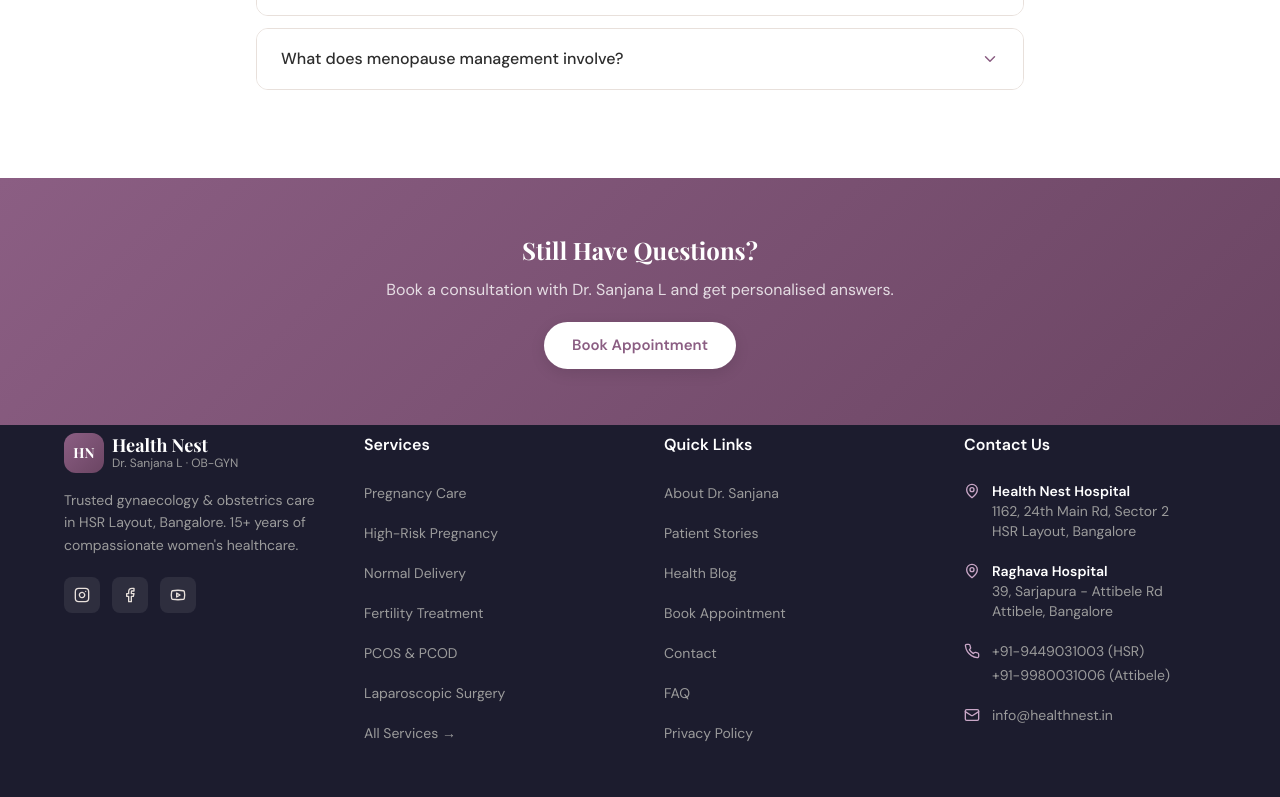
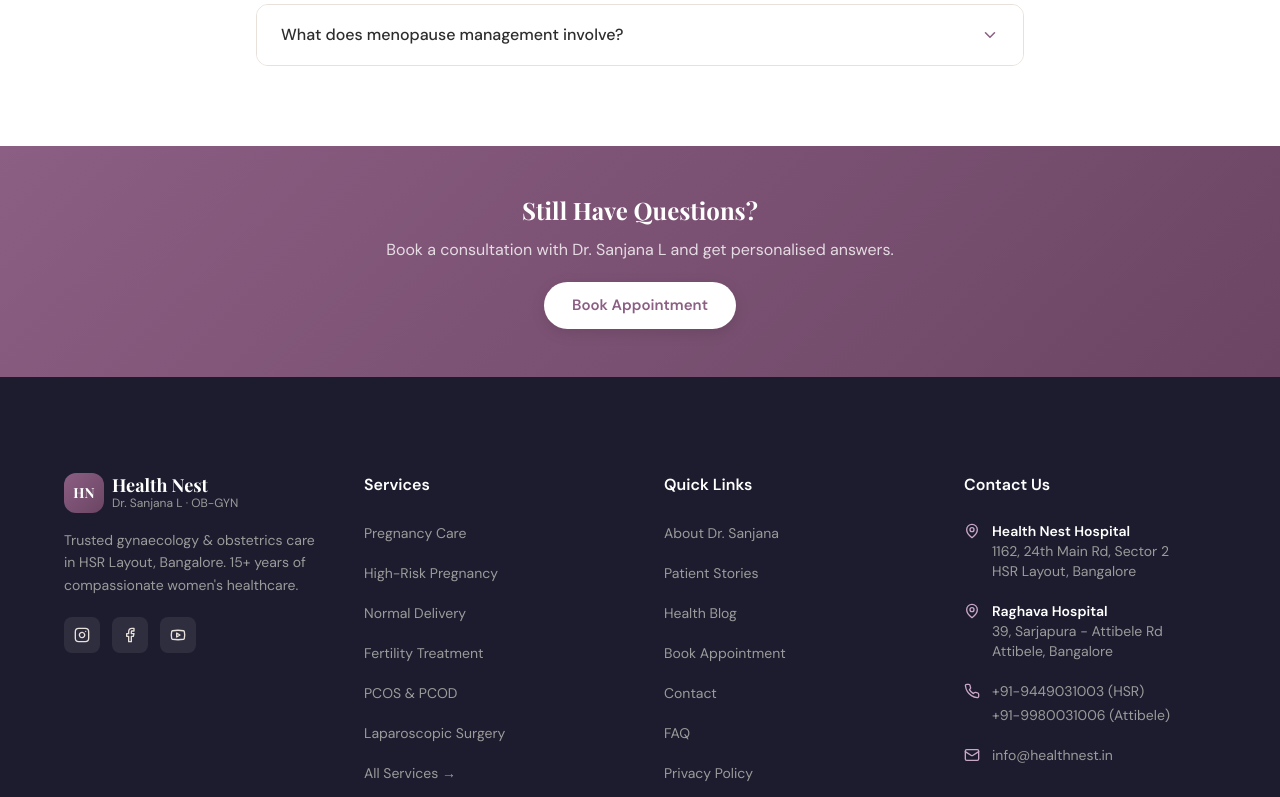
Before and after one commit to adonisarun123/dr-sanjana, a Next.js app: page /faq in a window 1280 px wide. Shown: the part 2000-2797 px from the top of the page. Built offline with nearby package versions, Linux system fonts and the light colour scheme; a web font is replaced by a local one.

Commit message:
fix: revert invalid global container vertical padding & restore proper internal padding directly on Footer

```diff
--- a/app/globals.css
+++ b/app/globals.css
@@ -163,7 +163,7 @@ h1, h2, h3, h4, h5, h6 {
 .container-hn {
   max-width: 1200px;
   margin: 0 auto;
-  padding: 0.5rem 1.5rem;
+  padding: 0 1.5rem;
 }
 
 .accent-line {
--- a/components/Footer.tsx
+++ b/components/Footer.tsx
@@ -24,7 +24,7 @@ const quickLinks = [
 export default function Footer() {
   return (
     <footer style={{ background: '#1C1C2E', color: '#E8E0DB' }} role="contentinfo">
-      <div className="container-hn">
+      <div className="container-hn py-16 md:py-24">
         <div className="grid grid-cols-1 md:grid-cols-2 lg:grid-cols-4 gap-12">
           {/* Brand */}
           <div>
```
